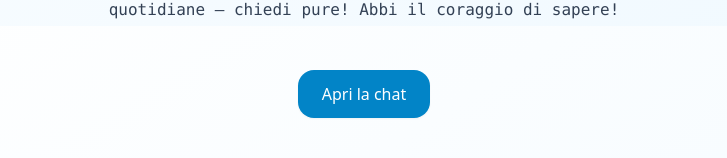
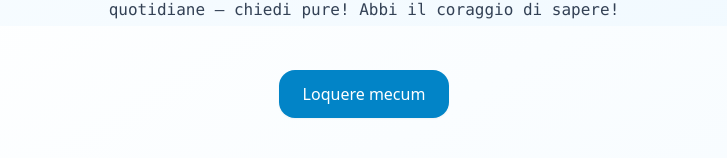
Before and after one commit to simonenieddu/Erumna-chat, a Next.js app: page / in a window 1280 px wide. Shown: the part 774-932 px from the top of the page, without its empty margins (276-1003 px from the left). Built offline with nearby package versions, Linux system fonts and the light colour scheme.

Commit message:
Update page.tsx

```diff
--- a/app/page.tsx
+++ b/app/page.tsx
@@ -37,7 +37,7 @@ Abbi il coraggio di sapere!
             href="/chat"
             className="inline-flex items-center gap-2 rounded-2xl bg-sky-600 text-white px-6 py-3 font-medium shadow-sm hover:bg-sky-700 transition"
           >
-            Apri la chat
+            Loquere mecum
           </Link>
         </div>
       </div>
```
